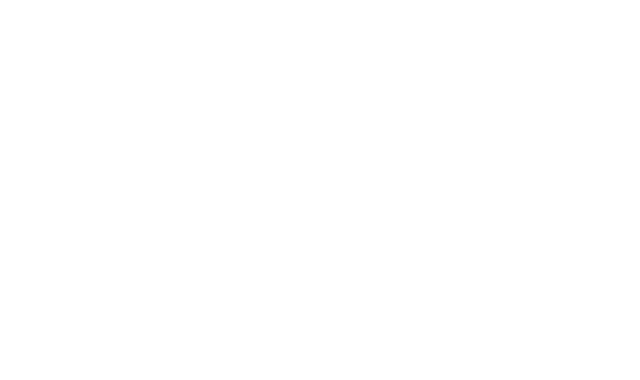
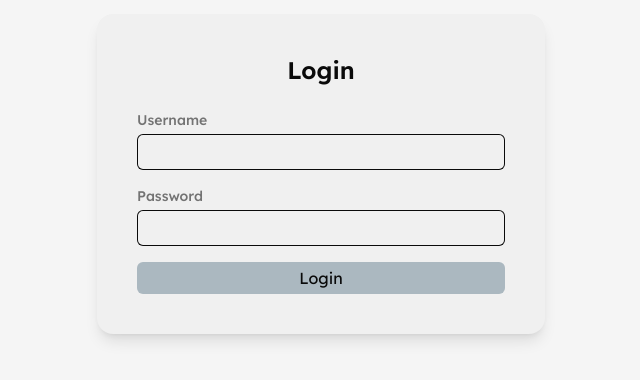
Before and after one commit to AEGIS-GAME/apollo, a React (Vite) app in the folder athena/frontend/: page /login in a window 1280 px wide. Shown: the part 226-606 px from the top of the page, without its empty margins (319-959 px from the left). Built offline with nearby package versions, Linux system fonts and the light colour scheme.

Commit message:
feat: login working

```diff
--- a/athena/frontend/src/api/auth.ts
+++ b/athena/frontend/src/api/auth.ts
@@ -1,13 +1,20 @@
 import { apiFetch } from "./client";
 
-export type LoginResponse = {
+export type Response = {
   accessToken: string;
   refreshToken: string;
 };
 
 export async function register(username: string, password: string) {
-  return apiFetch<LoginResponse>("/users/register", {
+  return apiFetch<Response>("/users/register", {
     method: "POST",
     body: JSON.stringify({ username, password }),
   });
 }
+
+export async function login(username: string, password: string) {
+  return apiFetch<Response>("/users/login", {
+    method: "POST",
+    body: JSON.stringify({ username, password }),
+  });
+}
--- a/athena/frontend/src/components/forms/LoginForm.tsx
+++ b/athena/frontend/src/components/forms/LoginForm.tsx
@@ -0,0 +1,103 @@
+import { useForm } from "@tanstack/react-form"
+import Input from "../ui/Input"
+import Button from "../ui/Button"
+import { useLogin } from "@/hooks/useAuth"
+import ErrorMessage from "../ui/ErrorMessage"
+
+export default function LoginForm(): React.JSX.Element {
+  interface FormData {
+    username: string
+    password: string
+  }
+
+  const defaultFormData: FormData = {
+    username: "",
+    password: "",
+  }
+
+  const loginMutation = useLogin()
+  const form = useForm({
+    defaultValues: defaultFormData,
+    onSubmit: async ({ value }) => {
+      loginMutation.mutate(value)
+    },
+  })
+
+  return (
+    <div className="w-full max-w-md bg-card rounded-2xl shadow-lg p-8 sm:p-10">
+      <h2 className="text-fg text-2xl font-semibold mb-6 text-center">
+        Login
+      </h2>
+      <form
+        onSubmit={(e) => {
+          e.preventDefault()
+          e.stopPropagation()
+          form.handleSubmit()
+        }}
+        className="flex flex-col gap-4"
+      >
+        <form.Field
+          name="username"
+          validators={{
+            onChange: ({ value }) => {
+              if (!value) return "A username is required"
+              return undefined
+            },
+          }}
+        >
+          {(field) => (
+            <Input
+              label="Username"
+              error={field.state.meta.errors.join(", ")}
+              value={field.state.value}
+              onBlur={field.handleBlur}
+              onChange={(e) => field.handleChange(e.target.value)}
+            />
+          )}
+        </form.Field>
+
+        <form.Field
+          name="password"
+          validators={{
+            onChange: ({ value }) => {
+              if (!value) return "A password is required"
+              return undefined
+            },
+          }}
+        >
+          {(field) => (
+            <Input
+              type="password"
+              label="Password"
+              error={field.state.meta.errors.join(", ")}
+              value={field.state.value}
+              onBlur={field.handleBlur}
+              onChange={(e) => field.handleChange(e.target.value)}
+            />
+          )}
+        </form.Field>
+
+        {loginMutation.isError && <ErrorMessage className="text-center">{loginMutation.error.message}</ErrorMessage>}
+        {loginMutation.isSuccess && (
+          <span className="text-success text-center text-sm mt-2 block" role="status">
+            Login successful
+          </span>
+        )}
+
+        <form.Subscribe
+          selector={(state) => [state.canSubmit, state.isSubmitting]}
+        >
+          {([canSubmit, isSubmitting]) => (
+            <Button
+              label="Login"
+              type="submit"
+              disabled={!canSubmit}
+              loading={isSubmitting || loginMutation.isPending}
+              fullWidth
+            />
+          )}
+        </form.Subscribe>
+      </form>
+    </div>
+  )
+}
--- a/athena/frontend/src/components/forms/RegisterForm.tsx
+++ b/athena/frontend/src/components/forms/RegisterForm.tsx
@@ -108,7 +108,7 @@
           )}
         </form.Field>
 
-        {registerMutation.isError && <ErrorMessage>{registerMutation.error.message}</ErrorMessage>}
+        {registerMutation.isError && <ErrorMessage className="text-center">{registerMutation.error.message}</ErrorMessage>}
         {registerMutation.isSuccess && (
           <span className="text-success text-center text-sm mt-2 block" role="status">
             Registration successful
--- a/athena/frontend/src/components/ui/ErrorMessage.tsx
+++ b/athena/frontend/src/components/ui/ErrorMessage.tsx
@@ -1,15 +1,16 @@
 interface ErrorMessageProps {
   id?: string
+  className?: string
   children: React.ReactNode
 }
 
-export default function ErrorMessage({ id, children }: ErrorMessageProps) {
+export default function ErrorMessage({ id, className, children }: ErrorMessageProps) {
   if (!children) return null
 
   return (
     <span
       id={id}
-      className="text-danger text-center text-sm mt-1 block"
+      className={`text-danger text-sm mt-1 block ${className ?? ""}`}
       role="alert"
     >
       {children}
--- a/athena/frontend/src/hooks/useAuth.ts
+++ b/athena/frontend/src/hooks/useAuth.ts
@@ -1,5 +1,5 @@
 import { useMutation } from "@tanstack/react-query";
-import { register } from "../api/auth";
+import { login, register } from "../api/auth";
 
 export function useRegister() {
   return useMutation({
@@ -7,3 +7,10 @@
       register(username, password),
   });
 }
+
+export function useLogin() {
+  return useMutation({
+    mutationFn: ({ username, password }: { username: string; password: string }) =>
+      login(username, password),
+  });
+}
--- a/athena/frontend/src/routes/login.tsx
+++ b/athena/frontend/src/routes/login.tsx
@@ -1,3 +1,4 @@
+import LoginForm from "@/components/forms/LoginForm";
 import { createFileRoute } from "@tanstack/react-router"
 
 export const Route = createFileRoute("/login")({
@@ -5,5 +6,11 @@
 })
 
 function RouteComponent() {
-  return <div></div>
+  return (
+    <div className="min-h-screen flex items-center justify-center bg-bg px-4">
+      <div className="w-full max-w-md">
+        <LoginForm />
+      </div>
+    </div>
+  );
 }
```
